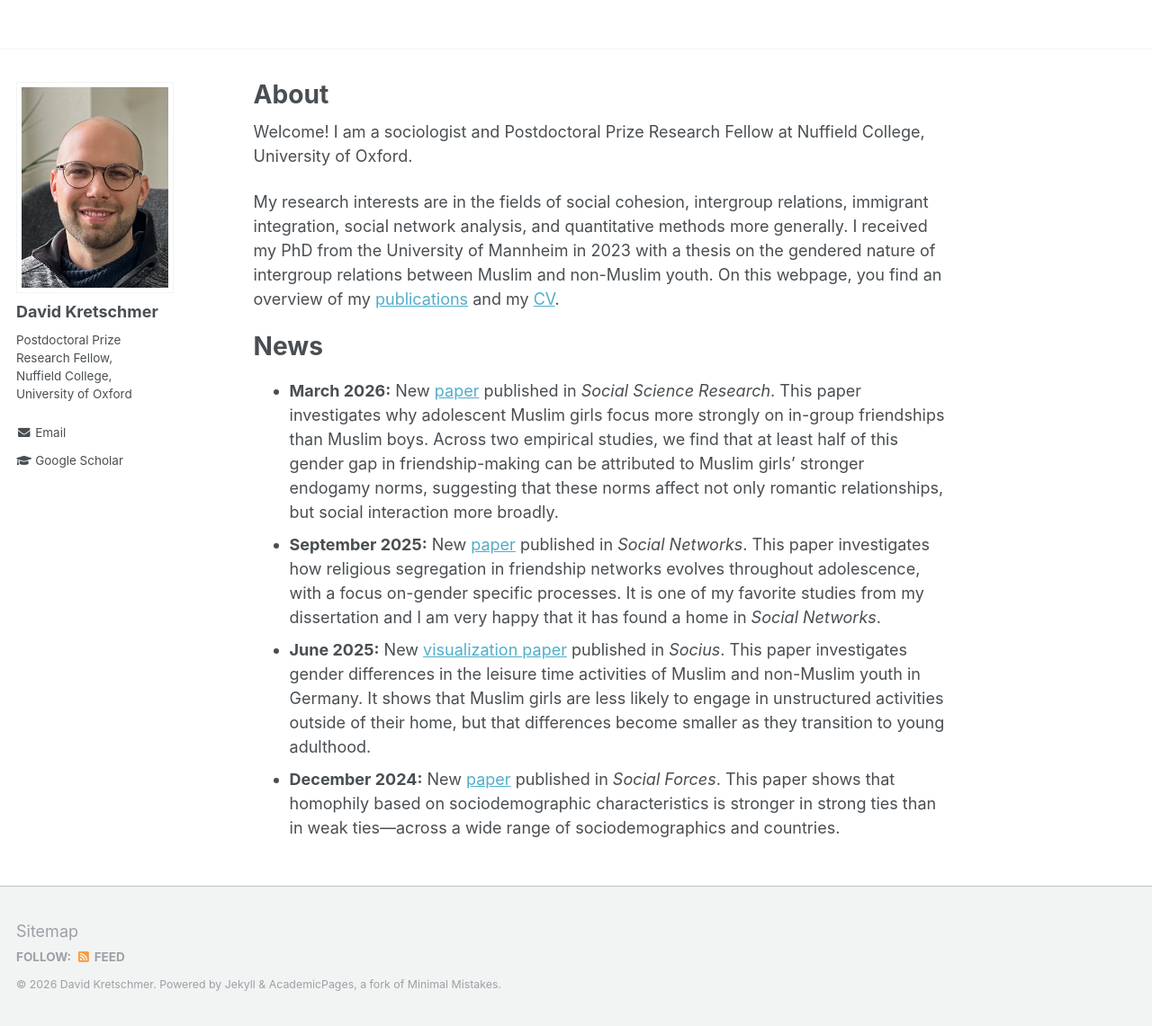
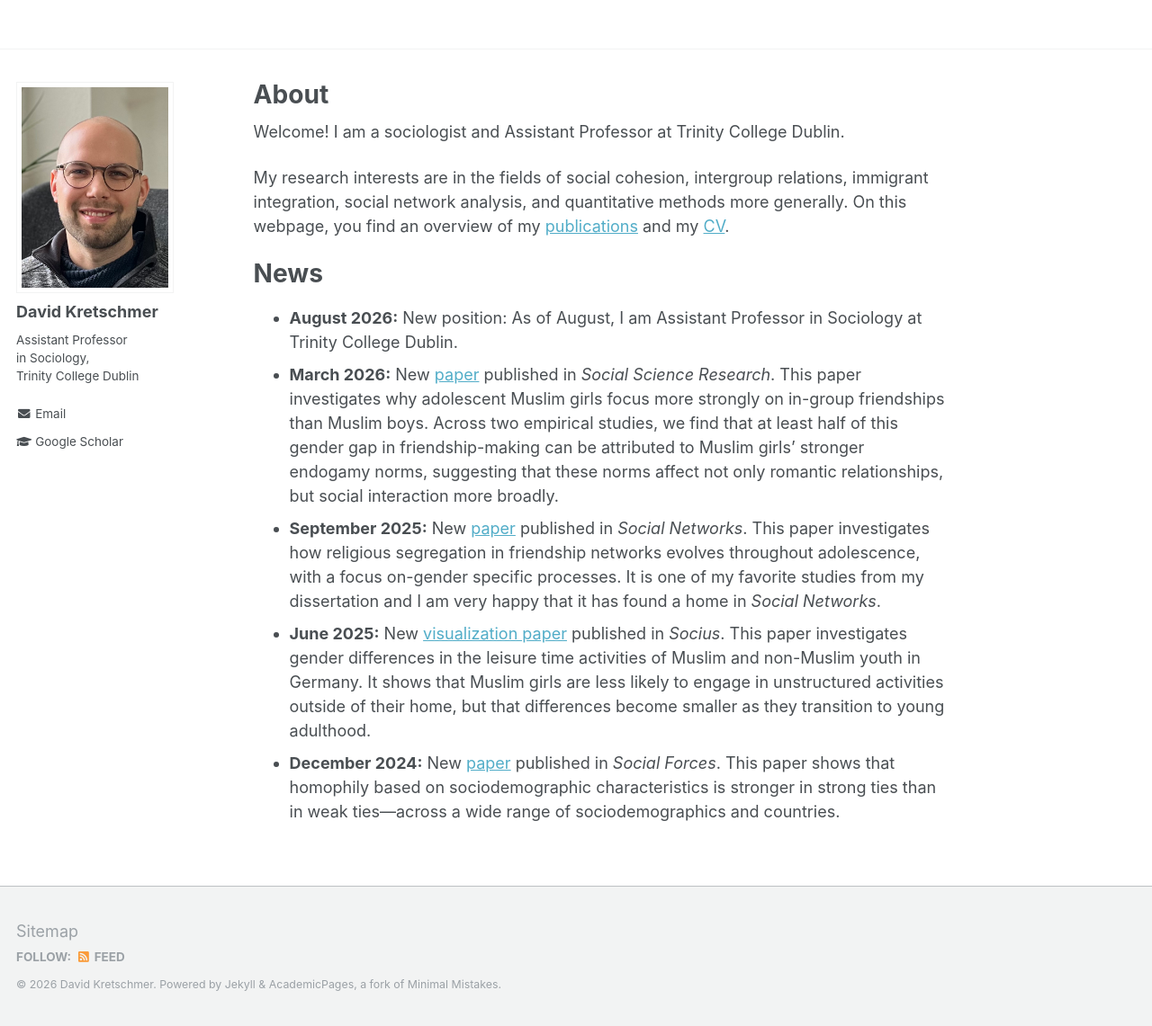
Before and after one commit to DavidKretschmer/davidkretschmer.github.io, a Jekyll site: the page built from _pages/about.md, in a window 1280 px wide and 1141 px high. Shown: the whole window at 90% size. Built offline with Jekyll 4.4.1, drawn with Linux system fonts in a browser that asks for light colours.

Commit message:
Update position

```diff
--- a/_config.yml
+++ b/_config.yml
@@ -82,15 +82,14 @@ analytics:
 author:
   name             : "David Kretschmer"
   avatar           : "IMG_8507_2.jpg"
-  bio              : "Postdoctoral Prize<br>
-                      Research Fellow,<br>
-                      Nuffield College,<br>
-                      University of Oxford"
+  bio              : "Assistant Professor<br>
+                      in Sociology,<br>
+                      Trinity College Dublin"
   location         :
   employer         :
   pubmed           : #"https://www.ncbi.nlm.nih.gov/pubmed/?term=john+snow"
   googlescholar    : "https://scholar.google.de/citations?user=K9gx1DUAAAAJ&hl=de"
-  email            : "david.kretschmer@nuffield.ox.ac.uk"
+  email            : "David.Kretschmer@tcd.ie"
   researchgate     :  # example: "https://www.researchgate.net/profile/yourprofile"
   uri              :
   bitbucket        :
--- a/_pages/about.md
+++ b/_pages/about.md
@@ -9,14 +9,15 @@ redirect_from:
 ---
 
 
-Welcome! I am a sociologist and Postdoctoral Prize Research Fellow at Nuffield College, University of Oxford.
+Welcome! I am a sociologist and Assistant Professor at Trinity College Dublin.
 
-My research interests are in the fields of social cohesion, intergroup relations, immigrant integration, social network analysis, and quantitative methods more generally. I received my PhD from the University of Mannheim in 2023 with a thesis on the gendered nature of intergroup relations between Muslim and non-Muslim youth. On this webpage, you find an overview of my [publications](https://davidkretschmer.github.io/publications/) and my [CV](https://davidkretschmer.github.io/assets/vita_ox_web.pdf).
+My research interests are in the fields of social cohesion, intergroup relations, immigrant integration, social network analysis, and quantitative methods more generally. On this webpage, you find an overview of my [publications](https://davidkretschmer.github.io/publications/) and my [CV](https://davidkretschmer.github.io/assets/vita_ox_web.pdf).
 
 
 News
 ======
 
+- **August 2026:** New position: As of August, I am Assistant Professor in Sociology at Trinity College Dublin.
 - **March 2026:** New [paper](https://www.sciencedirect.com/science/article/pii/S0049089X26000189) published in _Social Science Research_. This paper investigates why adolescent Muslim girls focus more strongly on in-group friendships than Muslim boys. Across two empirical studies, we find that at least half of this gender gap in friendship-making can be attributed to Muslim girls' stronger endogamy norms, suggesting that these norms affect not only romantic relationships, but social interaction more broadly.
 - **September 2025:** New [paper](https://www.sciencedirect.com/science/article/pii/S0378873325000620) published in _Social Networks_. This paper investigates how religious segregation in friendship networks evolves throughout adolescence, with a focus on-gender specific processes. It is one of my favorite studies from my dissertation and I am very happy that it has found a home in _Social Networks_.
 - **June 2025:** New [visualization paper](https://journals.sagepub.com/doi/10.1177/23780231251349634) published in _Socius_. This paper investigates gender differences in the leisure time activities of Muslim and non-Muslim youth in Germany. It shows that Muslim girls are less likely to engage in unstructured activities outside of their home, but that differences become smaller as they transition to young adulthood.
```
Also changed, not shown: 1 other file.
